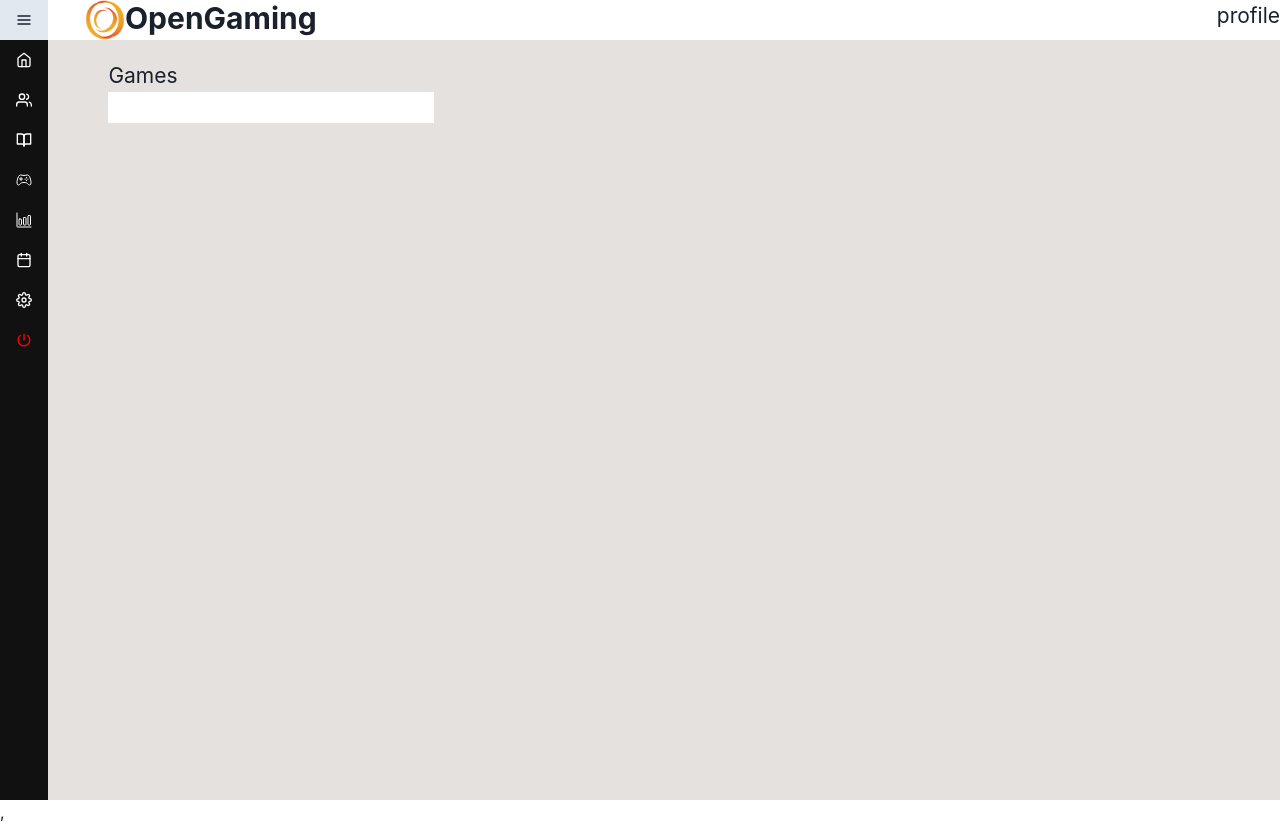
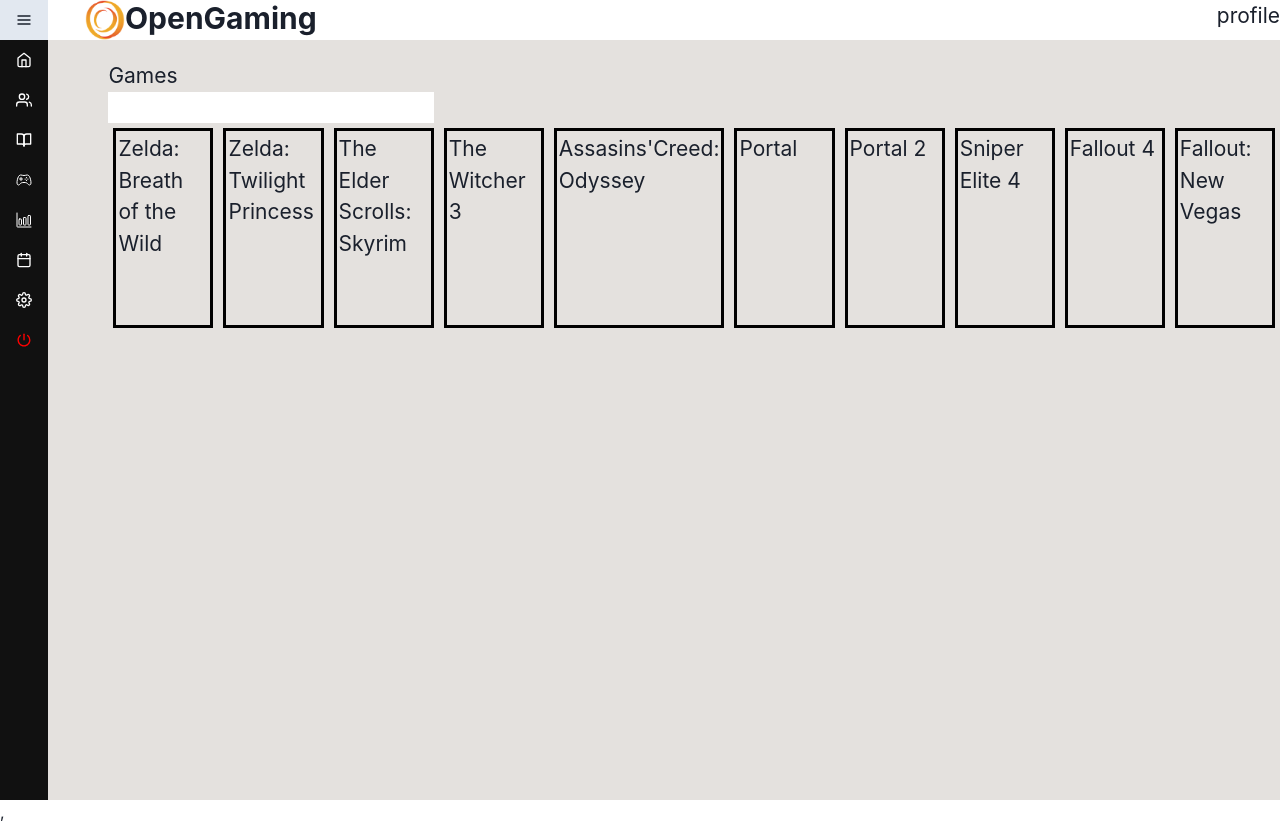
Before and after one commit to Romeo-gennari/Open-gaming-browser, a React (Create React App) app in the folder tfm-frontend/: page /Games in a window 1280 px wide. Built offline with nearby package versions, Linux system fonts and the light colour scheme.

Commit message:
games.js fix

```diff
--- a/tfm-frontend/src/postauth/games.js
+++ b/tfm-frontend/src/postauth/games.js
@@ -67,6 +67,7 @@
                 <h1>Games</h1>
                 <div className='search'>
                     <ResearchBar id="outlined-basic" label="Search" onChange={inputHandler}/>
+                    <GamesLister input={inputText} />
                 </div>
             </div>
         </div>
```
